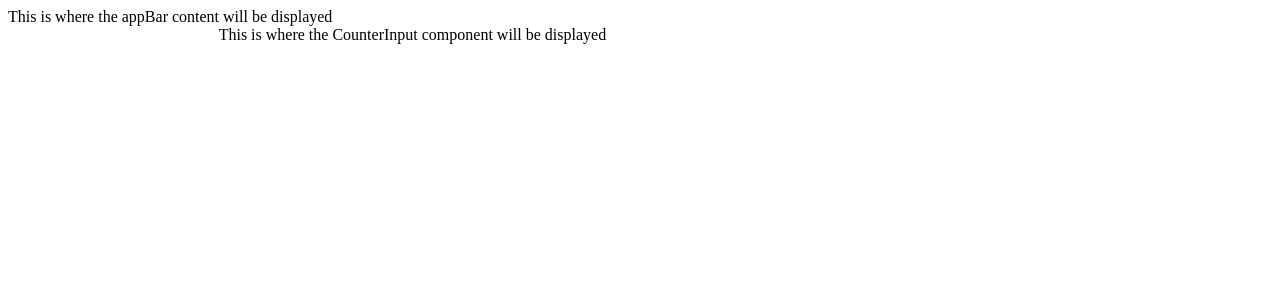
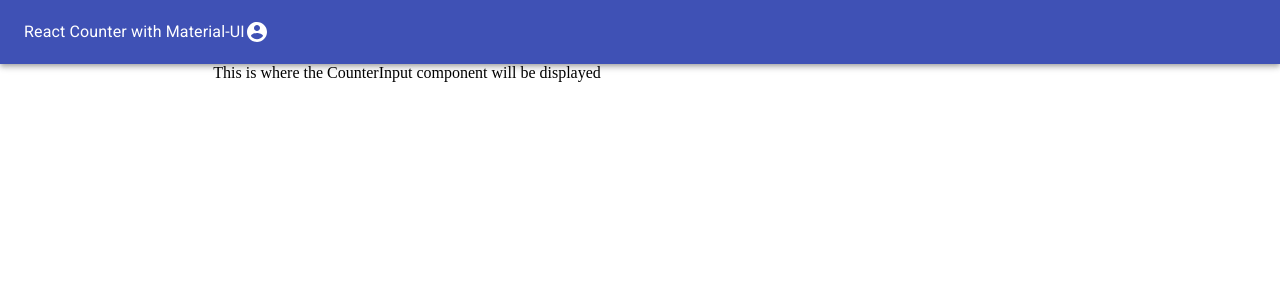
Before and after one commit to earthctzn/react-state-demo, a React (Create React App) app: page / in a window 1280 px wide. Shown: the top 300 px of the page. Built offline with nearby package versions, Linux system fonts and the light colour scheme.

Commit message:
Adds Header component and icon to Header component.. Imports Header component in App.js, fixes margin bug for Material-UI Grid.

```diff
--- a/public/index.html
+++ b/public/index.html
@@ -26,7 +26,8 @@
     -->
     <title>React App</title>
   </head>
-  <body>
+
+  <body style='margin : 0'>
     <noscript>You need to enable JavaScript to run this app.</noscript>
     <div id="root"></div>
     <!--
--- a/src/App.js
+++ b/src/App.js
@@ -1,6 +1,7 @@
 import React from 'react';
 import './App.css';
 import CounterInput from './counterInput'
+import Header from './Header'
 import { Grid } from '@material-ui/core'
 
 function App() {
@@ -8,7 +9,9 @@ function App() {
 
     <Grid container direction='column'>
 
-      <Grid container item>This is where the appBar content will be displayed</Grid>
+      <Grid container item>
+        <Header />
+      </Grid>
 
       <Grid container item>
         <Grid item xs={0} sm={2}/>
--- /dev/null
+++ b/src/Header.js
@@ -0,0 +1,19 @@
+import React from 'react'
+import { AppBar, Toolbar, Typography } from '@material-ui/core'
+import AccountCircleRoundedIcon from '@material-ui/icons/AccountCircleRounded';
+
+const Header = () => {
+    return(
+        <AppBar position='static'>
+            <Toolbar>
+                <Typography>
+                    React Counter with Material-UI
+                </Typography>
+                <AccountCircleRoundedIcon/>
+            </Toolbar>
+
+        </AppBar>
+    )
+}
+
+export default Header
```
